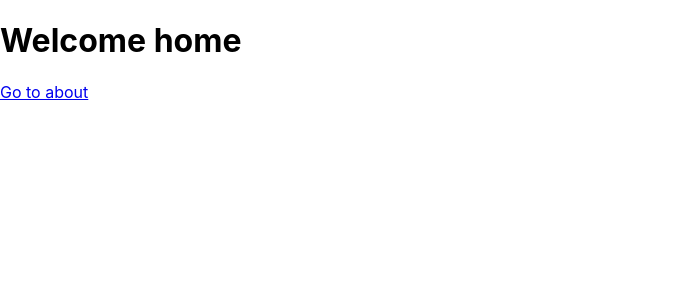
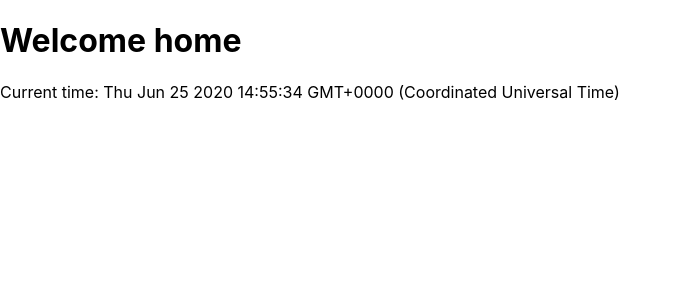
Before and after one commit to mowoolli/30days, a React (Create React App) app: page / in a window 1280 px wide. Shown: the top 300 px of the page, without its empty margins (0-682 px from the left). Built offline with nearby package versions, Linux system fonts and the light colour scheme.

Commit message:
Use connect function to map current time prop to view

```diff
--- a/src/containers/views/Home.js
+++ b/src/containers/views/Home.js
@@ -1,9 +1,15 @@
 import React from 'react'
-import { Link } from "react-router-dom"
+import { connect } from "react-redux"
 
-const Home = () => (
+const mapStateToProps = state => {
+  return {
+    currentTime: state.currentTime
+  }
+}
+
+const Home = props => (
   <div><h1>Welcome home</h1>
-    <Link to="/about">Go to about</Link></div>
+    <p>Current time: {props.currentTime}</p></div>
 )
 
-export default Home
+export default connect(mapStateToProps)(Home)
```
